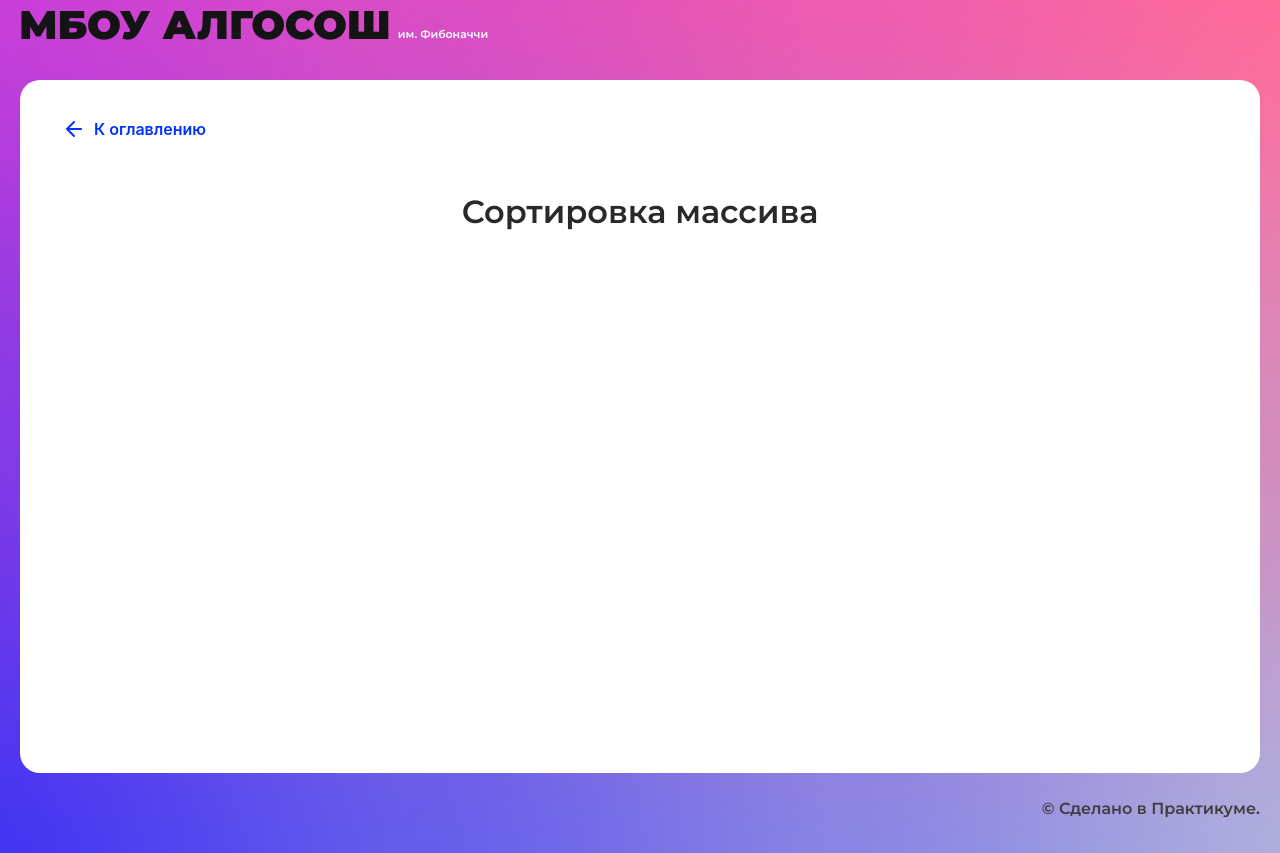
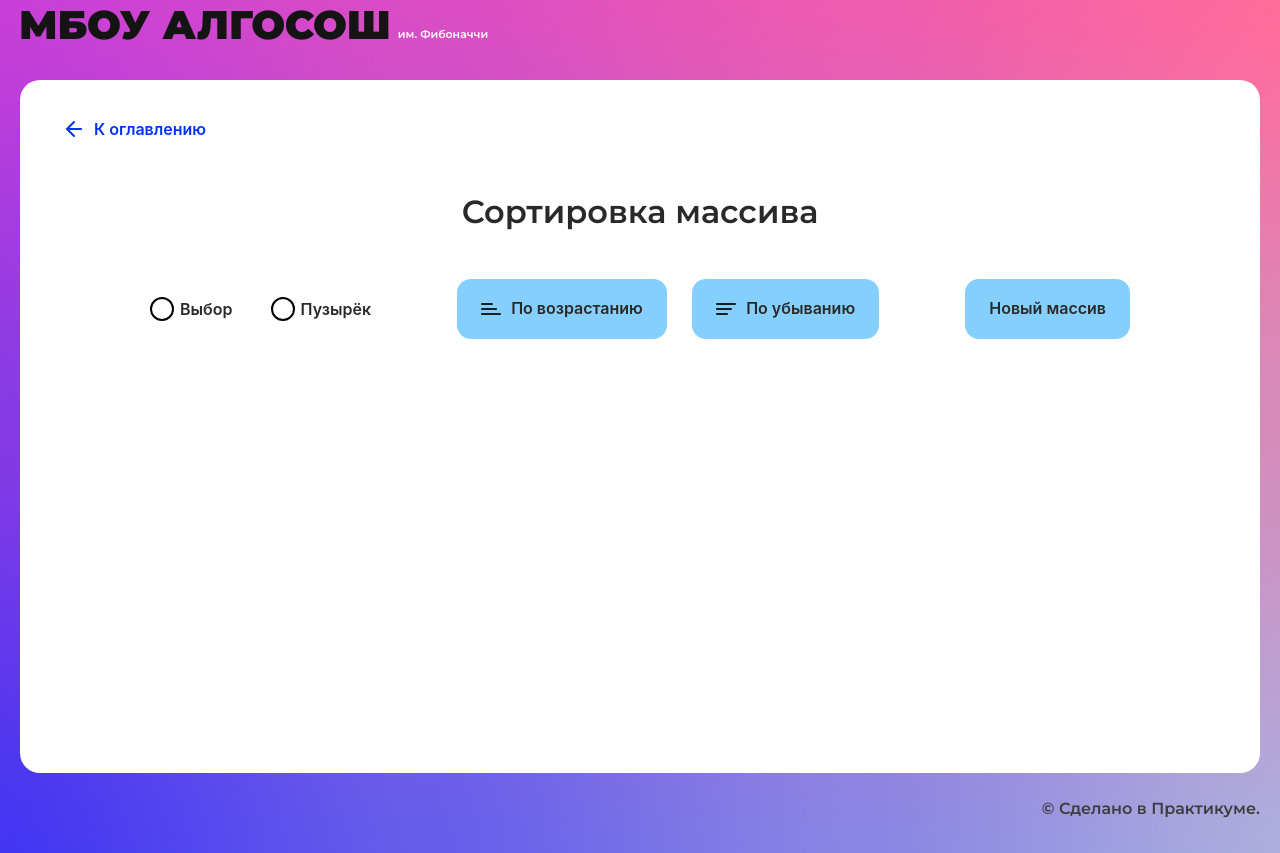
Before and after one commit to Lakatosska/algososh, a React (Create React App) app: page /sorting in a window 1280 px wide. Built offline with nearby package versions, Linux system fonts and the light colour scheme.

Commit message:
added layout to string, fibonacci and sorting pages

```diff
--- /dev/null
+++ b/src/components/fibonacci-page/fibonacci-page.module.css
@@ -0,0 +1,6 @@
+.main {
+  display: grid;
+  grid-template-columns: 377px 133px;
+  gap: 12px;
+  justify-content: center;
+}
--- a/src/components/fibonacci-page/fibonacci-page.tsx
+++ b/src/components/fibonacci-page/fibonacci-page.tsx
@@ -1,9 +1,24 @@
 import React from "react";
 import { SolutionLayout } from "../ui/solution-layout/solution-layout";
+import { Input } from "../ui/input/input";
+import { Button } from "../ui/button/button";
+import styles from "./fibonacci-page.module.css";
 
 export const FibonacciPage: React.FC = () => {
   return (
     <SolutionLayout title="Последовательность Фибоначчи">
+      <main className={styles.main}>
+        <Input
+
+          isLimitText
+          max={19}
+          type=''
+
+
+        />
+        <Button
+          text='Рассчитать'/>
+      </main>
 
     </SolutionLayout>
   );
--- /dev/null
+++ b/src/components/sorting-page/sorting-page.module.css
@@ -0,0 +1,19 @@
+.main {
+  width: 980px;
+  display: flex;
+  justify-content: space-between;
+  align-items: center;
+  margin: 0 auto;
+}
+
+.radiobutton {
+  display: flex;
+  width: 221px;
+  justify-content: space-between;
+}
+
+.button {
+  display: flex;
+  width: 422px;
+  justify-content: space-between;
+}
--- a/src/components/sorting-page/sorting-page.tsx
+++ b/src/components/sorting-page/sorting-page.tsx
@@ -1,9 +1,37 @@
 import React from "react";
 import { SolutionLayout } from "../ui/solution-layout/solution-layout";
+import { Input } from "../ui/input/input";
+import { Button } from "../ui/button/button";
+import styles from "./sorting-page.module.css";
+import { RadioInput } from "../ui/radio-input/radio-input";
+import { Direction } from "../../types/direction";
 
 export const SortingPage: React.FC = () => {
   return (
     <SolutionLayout title="Сортировка массива">
+      <main className={styles.main}>
+        <div className={styles.radiobutton}>
+          <RadioInput
+            label = "Выбор"
+          />
+          <RadioInput
+            label = "Пузырёк"
+          />
+        </div>
+        <div className={styles.button}>
+          <Button
+            text='По возрастанию'
+            sorting={Direction.Ascending}
+          />
+          <Button
+            text='По убыванию'
+            sorting={Direction.Descending}
+          />
+        </div>
+        <Button
+          text='Новый массив'
+        />
+      </main>
 
     </SolutionLayout>
   );
--- /dev/null
+++ b/src/components/string/string.module.css
@@ -0,0 +1,15 @@
+.main {
+  margin: 0 auto;
+  display: grid;
+  grid-template-columns: 377px 133px;
+  gap: 12px;
+  justify-content: center;
+}
+
+.circles {
+  width: 1040px;
+  display: grid;
+  grid-template-columns: repeat(11, 1fr);
+  margin: 120px auto 0;
+
+}
--- a/src/components/string/string.tsx
+++ b/src/components/string/string.tsx
@@ -1,10 +1,44 @@
 import React from "react";
 import { SolutionLayout } from "../ui/solution-layout/solution-layout";
+import { Input } from "../ui/input/input";
+import { Button } from "../ui/button/button";
+import styles from "./string.module.css";
+import { Circle } from "../ui/circle/circle";
+import { ElementStates } from "../../types/element-states";
 
 export const StringComponent: React.FC = () => {
   return (
     <SolutionLayout title="Строка">
+      <section className={styles.main}>
+        <Input
+          maxLength={11}
+          isLimitText
+        />
+        <Button
+          text='Развернуть'/>
+      </section>
 
+      <section className={styles.circles}>
+        <Circle
+          letter='1'
+          state = {ElementStates.Changing}
+        />
+        <Circle
+          letter='3'
+        />
+        <Circle
+          letter='5'
+          state = {ElementStates.Modified}
+        />
+        <Circle />
+        <Circle />
+        <Circle />
+        <Circle />
+        <Circle />
+        <Circle />
+        <Circle />
+        <Circle />
+      </section>
     </SolutionLayout>
   );
 };
--- a/src/components/ui/input/input.tsx
+++ b/src/components/ui/input/input.tsx
@@ -18,7 +18,7 @@ export const Input: React.FC<InputProps> = ({
 }) => {
   const limitText =
     type === "text"
-      ? `Максимум — ${maxLength} символа`
+      ? `Максимум — ${maxLength} символов`
       : `Максимальное число — ${max}`;
 
   return (
```
Also changed, not shown: 2 other files (tests, documents, lock files or other folders).
